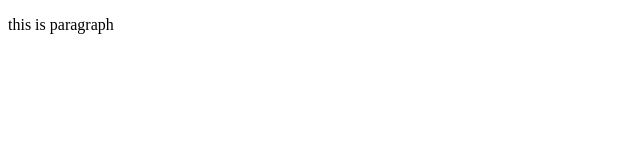
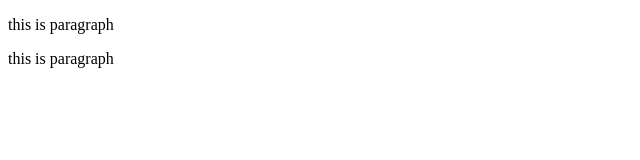
Before and after one commit to guisse11/git-exemple-projet, a plain HTML site: page index.html in a window 1280 px wide. Shown: the whole page, without its empty margins (0-640 px from the left). Drawn offline with Linux system fonts and the light colour scheme.

Commit message:
add 2nd paragraph to index. added 2nd page to project

```diff
--- a/index.html
+++ b/index.html
@@ -7,5 +7,6 @@
 </head>
 <body>
     <p>this is paragraph</p>
+    <p>this is paragraph</p>
 </body>
 </html>
```
Also changed, not shown: page2.html (added, +1 -0 lines).
